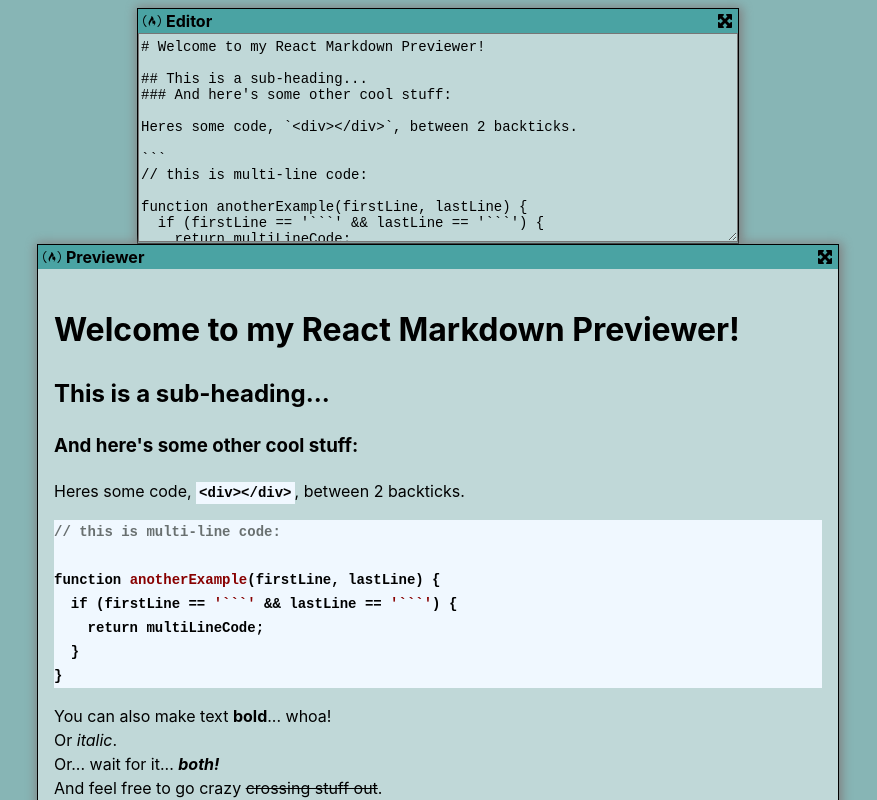
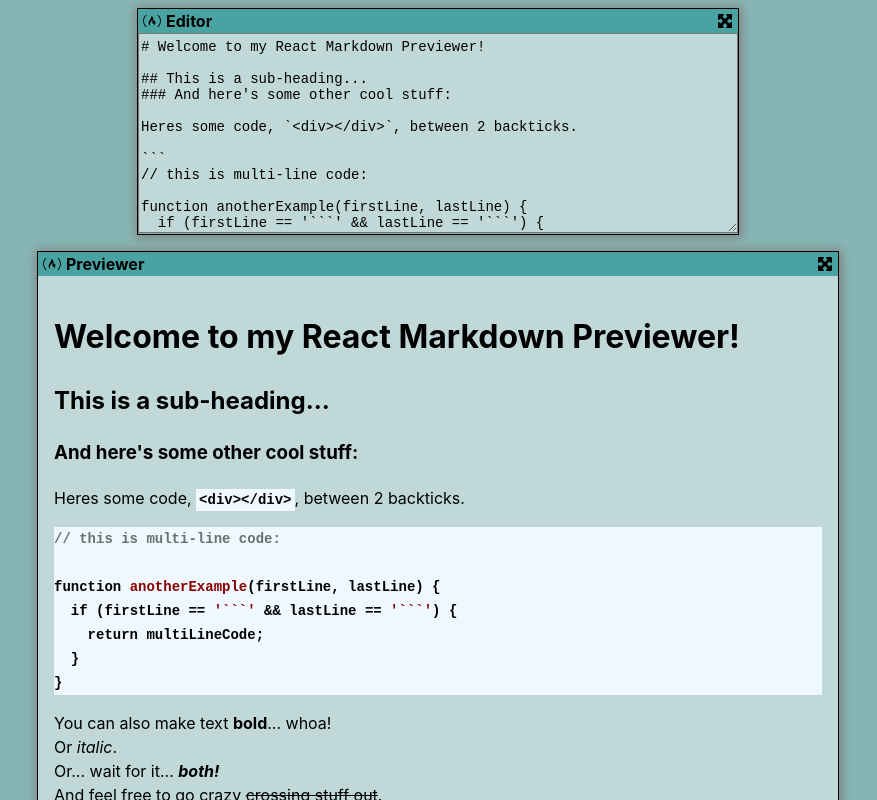
Before and after one commit to stixbunny/fcc-markdown-previewer, a React (Vite) app: page / in a window 1280 px wide. Shown: the top 800 px of the page, without its empty margins (202-1079 px from the left). Built offline with nearby package versions, Linux system fonts and the light colour scheme.

Commit message:
details and spacing

```diff
--- a/src/App.css
+++ b/src/App.css
@@ -17,11 +17,11 @@
     max-width: 600px;
     border: 1px solid black;
     box-shadow: 1px 1px 10px 2px grey;
-    margin: 0 auto;
+    margin: 0 auto 1rem;
 }
 
 #editor {
-    width: 99%;
+    width: 100%;
     min-height: 200px;
     resize: vertical;
     outline: none;
@@ -34,6 +34,11 @@
   background-color: #c0d8d8;
   color: black;
   font-family: monospace, sans-serif;
+  height: 100%;
+  width: 100%;
+  -webkit-box-sizing: border-box; /* Safari/Chrome, other WebKit */
+  -moz-box-sizing: border-box;    /* Firefox, other Gecko */
+  box-sizing: border-box;
 }
 
 #previewerWrapper {
@@ -97,7 +102,6 @@
 @media screen and (max-width: 650px) {
     #editorWrapper {
       width: 80vw;
-      margin: 0 auto;
     }
 
     #previewerWrapper {
--- a/src/Editor.jsx
+++ b/src/Editor.jsx
@@ -1,12 +1,21 @@
+import { useEffect, useState } from 'react'
 import Toolbar from './Toolbar.jsx'
 
-function TextEditor({setContent, content}) {
+function TextEditor({setContent, content, isEditorMaxed}) {
     const handleTextChange = event => {
         setContent(event.target.value)
     }
-    return (
-        <textarea id='editor' defaultValue={content} onChange={handleTextChange} />
-    )
+    if(isEditorMaxed) {
+        return (
+            <textarea id='editor' defaultValue={content} onChange={handleTextChange} style={{minHeight: "95vh", resize: "none"}} />
+        )
+    }
+    else {
+        return (
+            <textarea id='editor' defaultValue={content} onChange={handleTextChange} />
+        )
+    }
+
 }
 
 export default function Editor({setContent, content, isPreviewMaxed, isEditorMaxed, setIsEditorMaxed}) {
@@ -18,7 +27,7 @@
         return (
             <div id="editorWrapper">
                 <Toolbar name={name} isEditorMaxed={isEditorMaxed} setIsEditorMaxed={setIsEditorMaxed}/>
-                <TextEditor setContent={setContent} content={content}/>
+                <TextEditor setContent={setContent} content={content} isEditorMaxed={isEditorMaxed} />
             </div>
         )
     }
```
